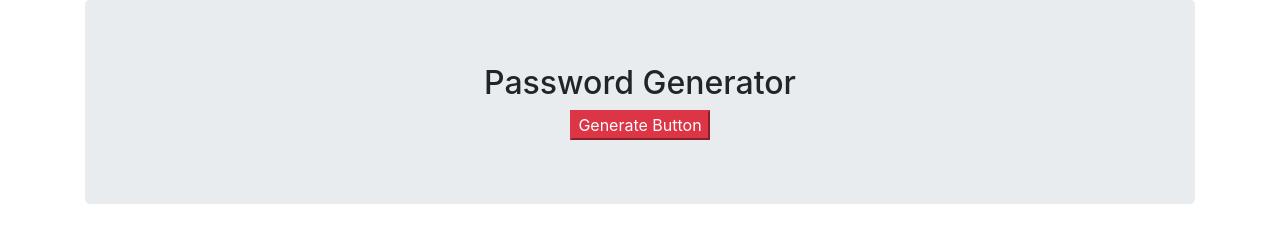
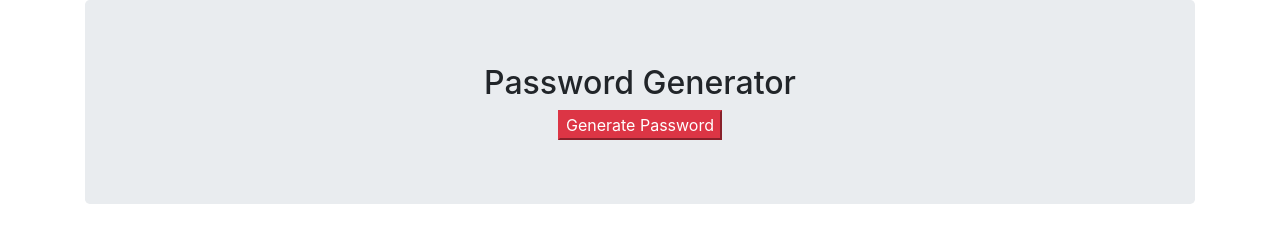
Before and after one commit to tsherry82/PasswordGenerator, a plain HTML site: page index.html in a window 1280 px wide. Drawn offline with nearby package versions, Linux system fonts and the light colour scheme.

Commit message:
changed up text in button

```diff
--- a/index.html
+++ b/index.html
@@ -17,7 +17,7 @@
             <div class="pwDisplay"></div>
             <div class="row text-center">
                 <div class="col-md-12">
-                    <button class="btn-danger">Generate Button</button>
+                    <button class="btn-danger">Generate Password</button>
                 </div>
             </div>
         </div>
```
